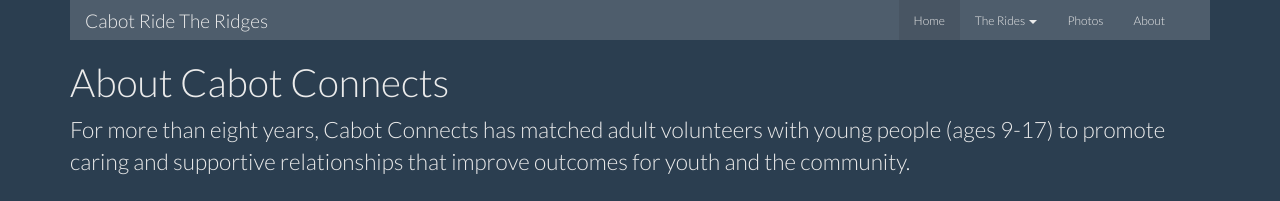
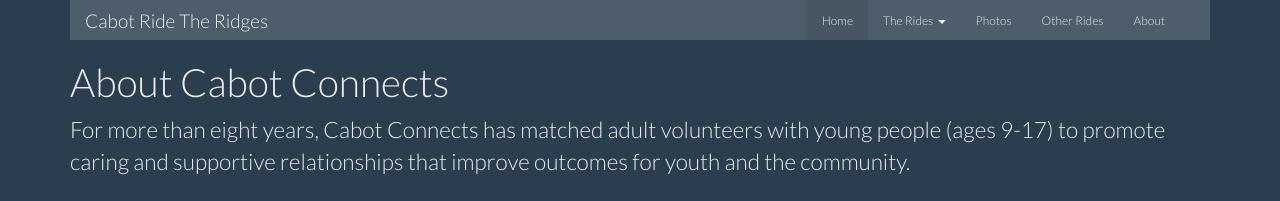
Before and after one commit to agilbert201/c4ride, a Jekyll site: the page built from about.html, in a window 1280 px wide. Shown: the top 201 px of the page. Built offline with Jekyll 4.4.1, drawn with Linux system fonts in a browser that asks for light colours.

```diff
--- a/_includes/nav.html
+++ b/_includes/nav.html
@@ -22,6 +22,7 @@
             </ul>
           </li>
           <li><a href="{{ site.base_url}}photo_albums">Photos</a></li>
+          <li><a href="{{ site.base_url }}other_rides.html">Other Rides</a></li>
           <li><a href="{{ site.base_url }}about.html">About</a></li>
         </ul>
       </div><!--/.nav-collapse -->
--- a/index.html
+++ b/index.html
@@ -79,7 +79,7 @@ title: Home
 <div class="row">
   <div class="col-md-12">
   <h2 id="theRides">The Rides</h2><a href="https://www.bikereg.com/24772" alt="BikeReg"><img src="https://www.bikereg.com/images/logos/BikeReg/BikeReg_notag100BLK.gif" border=0></a>
-  <a href="https://www.youtube.com/watch?v=QGzI7l81Vlo">Video Preview!</a>
+  <a class="btn btn-default" href="https://www.youtube.com/watch?v=QGzI7l81Vlo">Video Preview!</a>
   <div class="row">
     <div class="col-md-3">
       <!-- <img class="img-thumbnail" src="assets/img/placeholder.png" alt="Generic placeholder image"> -->
@@ -150,6 +150,10 @@ title: Home
           <a href="http://www.zutano.com"><img style="display: inline-block;" src="{{site.base_url}}img/logos/Zutano_n.jpg"></a>
           <a href="http://www.vtswitchel.com"><img style="display: inline-block;"src="{{site.base_url}}img/logos/Switchel_n.png"></a>
         </div>
+        <div class="item">
+          <a href="http://www.bournesenergy.com"><img style="display: inline-block;" src="{{site.base_url}}img/logos/BournesEnergy_n.png"></a>
+          <a href="http://www.washingtonelectric.coop"><img style="display: inline-block;"src="{{site.base_url}}img/logos/WEC_n.jpg"></a>
+        </div>
         <!--
         <div class="item">
           <a href="http://www.concept2.com"><img src="{{site.base_url}}img/logos/Concept2_n.png"></a>
```
Also changed, not shown: other_rides.html (added, +12 -0 lines), img/logos/BournesEnergy.png (added), img/logos/BournesEnergy_n.png (added), img/logos/WEC.jpg (added), img/logos/WEC_n.jpg (added).
